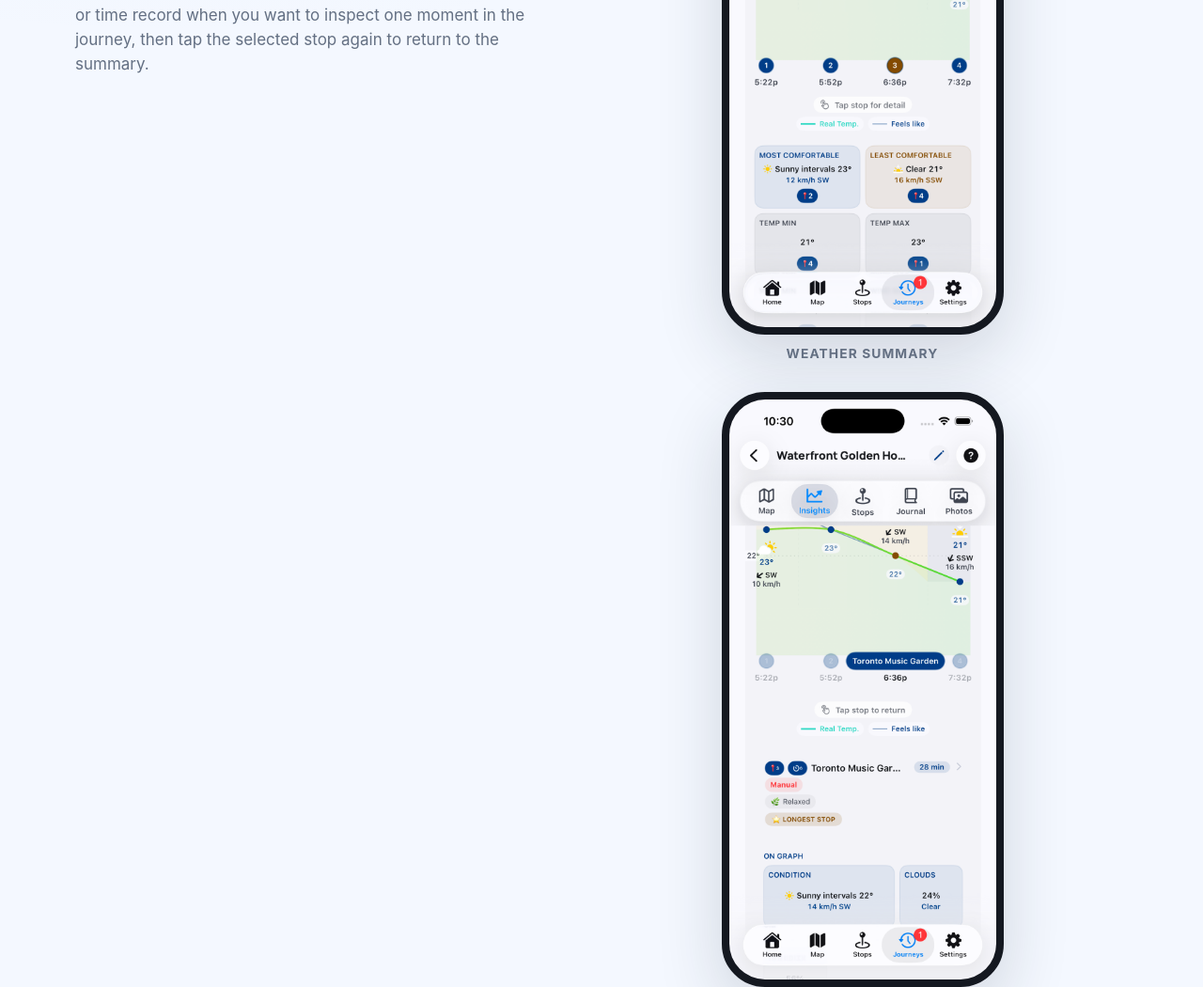
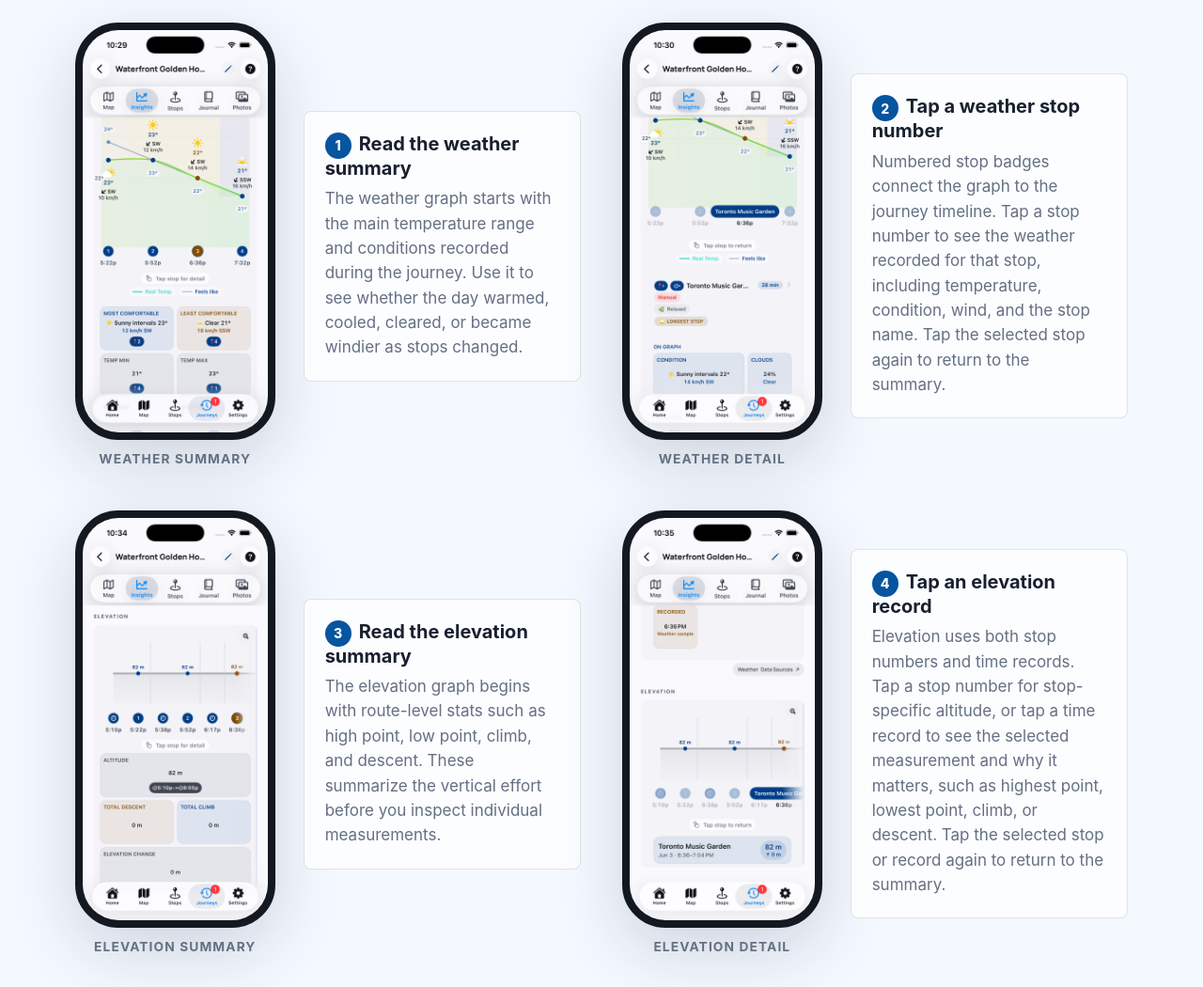
Before and after one commit to guyfromtor/daymotion-site, a plain HTML site: page docs/help/insights/index.html in a window 1280 px wide. Shown: the part 2681-3731 px from the top of the page at 94% size. Drawn offline with Linux system fonts and the light colour scheme.

Commit message:
Update Insights help layout

```diff
--- a/docs/help/assets/help.css
+++ b/docs/help/assets/help.css
@@ -402,7 +402,7 @@ h1 {
 }
 
 .privacy-note {
-  margin: 6px 0 52px;
+  margin: 6px auto 52px;
   padding: 20px 22px;
   border-left: 4px solid var(--sun);
   background: color-mix(in srgb, var(--sun) 14%, transparent);
--- a/docs/help/insights/index.html
+++ b/docs/help/insights/index.html
@@ -6,6 +6,54 @@
     <meta name="description" content="Use DayMotion Insights to understand distance, duration, stops, mood, weather, elevation, and journey highlights.">
     <title>Insights Help - DayMotion</title>
     <link rel="stylesheet" href="../assets/help.css">
+    <style>
+      #weather-elevation.weather-elevation-guide {
+        display: grid;
+        gap: clamp(28px, 4vw, 48px);
+      }
+
+      #weather-elevation .section-heading {
+        max-width: 42rem;
+      }
+
+      .weather-elevation-grid {
+        display: grid;
+        grid-template-columns: repeat(2, minmax(0, 1fr));
+        gap: clamp(24px, 4vw, 44px);
+        align-items: start;
+      }
+
+      .weather-elevation-step {
+        display: grid;
+        grid-template-columns: minmax(150px, 0.72fr) minmax(0, 1fr);
+        gap: clamp(18px, 3vw, 30px);
+        align-items: center;
+      }
+
+      .weather-elevation-step .insight-example-card .phone-frame {
+        max-width: min(100%, 220px);
+      }
+
+      .weather-elevation-step .content-card {
+        align-self: center;
+      }
+
+      @media (max-width: 980px) {
+        .weather-elevation-grid {
+          grid-template-columns: 1fr;
+        }
+      }
+
+      @media (max-width: 620px) {
+        .weather-elevation-step {
+          grid-template-columns: 1fr;
+        }
+
+        .weather-elevation-step .insight-example-card .phone-frame {
+          max-width: min(100%, 260px);
+        }
+      }
+    </style>
   </head>
   <body>
     <header class="site-header">
@@ -66,13 +114,14 @@
         </div>
       </section>
 
-      <section class="page-section split" id="weather-elevation" aria-labelledby="weather-elevation-title">
+      <section class="page-section weather-elevation-guide" id="weather-elevation" aria-labelledby="weather-elevation-title">
         <div class="section-heading">
           <p class="eyebrow">Weather And Elevation</p>
           <h2 id="weather-elevation-title">Start with the summary, then tap into the details.</h2>
           <p>The weather and elevation graphs first show summarized stats so you can read the overall pattern quickly. Tap a stop number or time record when you want to inspect one moment in the journey, then tap the selected stop again to return to the summary.</p>
         </div>
-        <div class="content-stack">
+        <div class="weather-elevation-grid">
+          <div class="weather-elevation-step">
             <figure class="insight-example-card">
               <div class="phone-frame">
                 <img class="theme-shot-light" src="../assets/images/screenshots/waterfront-golden-hour/insights-weather-summary-light.png" alt="Weather graph summary in light mode showing temperature, wind, comfort cards, and numbered stop badges.">
@@ -80,6 +129,9 @@
               </div>
               <figcaption>Weather summary</figcaption>
             </figure>
+            <article class="content-card"><h3><span class="number">1</span>Read the weather summary</h3><p>The weather graph starts with the main temperature range and conditions recorded during the journey. Use it to see whether the day warmed, cooled, cleared, or became windier as stops changed.</p></article>
+          </div>
+          <div class="weather-elevation-step">
             <figure class="insight-example-card">
               <div class="phone-frame">
                 <img class="theme-shot-light" src="../assets/images/screenshots/waterfront-golden-hour/insights-weather-detail-light.png" alt="Weather graph detail in light mode after selecting a stop number, showing the selected stop and its weather detail cards.">
@@ -87,8 +139,9 @@
               </div>
               <figcaption>Weather detail</figcaption>
             </figure>
-          <article class="content-card"><h3><span class="number">1</span>Read the weather summary</h3><p>The weather graph starts with the main temperature range and conditions recorded during the journey. Use it to see whether the day warmed, cooled, cleared, or became windier as stops changed.</p></article>
             <article class="content-card"><h3><span class="number">2</span>Tap a weather stop number</h3><p>Numbered stop badges connect the graph to the journey timeline. Tap a stop number to see the weather recorded for that stop, including temperature, condition, wind, and the stop name. Tap the selected stop again to return to the summary.</p></article>
+          </div>
+          <div class="weather-elevation-step">
             <figure class="insight-example-card">
               <div class="phone-frame">
                 <img class="theme-shot-light" src="../assets/images/screenshots/waterfront-golden-hour/insights-elevation-summary-light.png" alt="Elevation graph summary in light mode showing altitude, climb, descent, and tappable stop and time records.">
@@ -96,6 +149,9 @@
               </div>
               <figcaption>Elevation summary</figcaption>
             </figure>
+            <article class="content-card"><h3><span class="number">3</span>Read the elevation summary</h3><p>The elevation graph begins with route-level stats such as high point, low point, climb, and descent. These summarize the vertical effort before you inspect individual measurements.</p></article>
+          </div>
+          <div class="weather-elevation-step">
             <figure class="insight-example-card">
               <div class="phone-frame">
                 <img class="theme-shot-light" src="../assets/images/screenshots/waterfront-golden-hour/insights-elevation-detail-light.png" alt="Elevation graph detail in light mode after selecting a record, showing selected stop altitude and time details.">
@@ -103,8 +159,8 @@
               </div>
               <figcaption>Elevation detail</figcaption>
             </figure>
-          <article class="content-card"><h3><span class="number">3</span>Read the elevation summary</h3><p>The elevation graph begins with route-level stats such as high point, low point, climb, and descent. These summarize the vertical effort before you inspect individual measurements.</p></article>
             <article class="content-card"><h3><span class="number">4</span>Tap an elevation record</h3><p>Elevation uses both stop numbers and time records. Tap a stop number for stop-specific altitude, or tap a time record to see the selected measurement and why it matters, such as highest point, lowest point, climb, or descent. Tap the selected stop or record again to return to the summary.</p></article>
+          </div>
         </div>
       </section>
       <section class="page-section" id="questions" aria-labelledby="questions-title">
```
Lines whose indentation alone changed are shown as unchanged.
